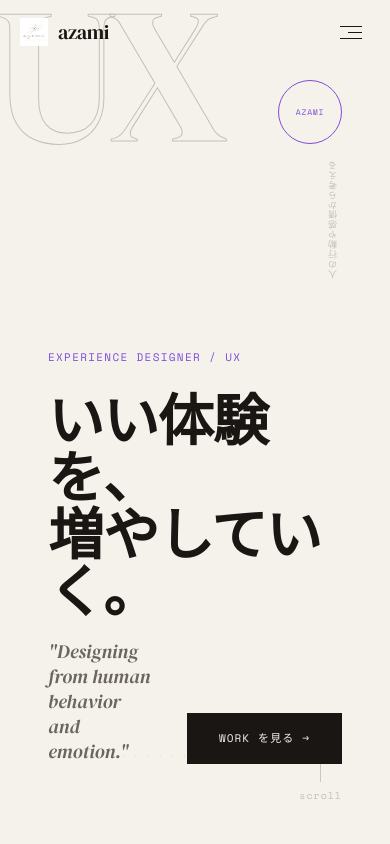
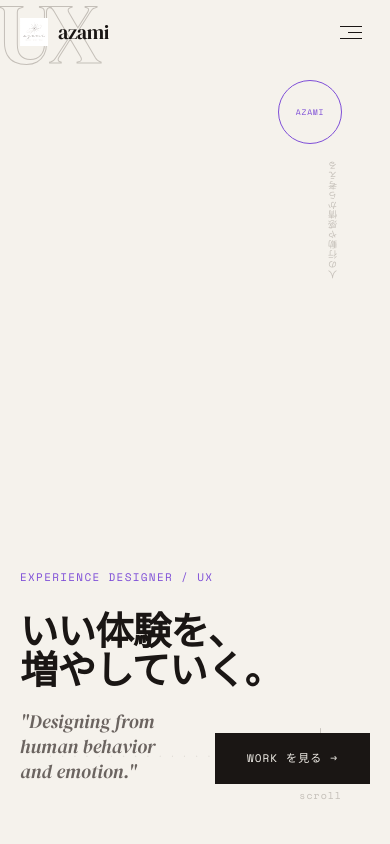
Before and after one commit to thistle519/azami-portfolio, a Next.js app: page / in a window 390 px wide. Shown: the top 844 px of the page. Built offline with nearby package versions, Linux system fonts and the light colour scheme.

Commit message:
Fix mobile hero: smaller UX ghost, h1 font size, padding

```diff
--- a/app/globals.css
+++ b/app/globals.css
@@ -151,8 +151,10 @@ img { display: block; max-width: 100%; }
   /* Footer */
   .footer-grid     { grid-template-columns: 1fr !important; gap: 32px !important; }
 
-  /* Hero text */
-  .hero-ghost      { font-size: clamp(6rem, 28vw, 12rem) !important; }
+  /* Hero */
+  .hero-section    { padding: 0 20px 60px !important; }
+  .hero-ghost      { font-size: clamp(5rem, 22vw, 10rem) !important; }
+  .hero-h1         { font-size: clamp(2.4rem, 9vw, 3.5rem) !important; }
 
   /* Work detail sidebar */
   .detail-sidebar  { display: none !important; }
--- a/components/HomeClient.js
+++ b/components/HomeClient.js
@@ -20,13 +20,13 @@ export default function HomeClient({ works }) {
   return (
     <div>
       {/* ---- HERO ---- */}
-      <section style={{
+      <section className="hero-section" style={{
         minHeight: '100vh', background: 'var(--color-bg)',
         position: 'relative', overflow: 'hidden',
         display: 'flex', flexDirection: 'column', justifyContent: 'flex-end',
         padding: '0 48px 80px',
       }}>
-        <div style={{
+        <div className="hero-ghost" style={{
           position: 'absolute', top: '-0.05em', left: '-0.03em',
           fontFamily: 'var(--font-display-en)',
           fontSize: 'clamp(12rem, 28vw, 26rem)',
@@ -51,7 +51,7 @@ export default function HomeClient({ works }) {
 
         <div style={{ position: 'relative', zIndex: 2 }}>
           <div style={{ fontFamily: 'var(--font-mono)', fontSize: '0.6875rem', letterSpacing: '0.12em', textTransform: 'uppercase', color: 'var(--color-accent-1)', marginBottom: 24 }}>Experience Designer / UX</div>
-          <h1 style={{ fontFamily: 'var(--font-serif-ja)', fontSize: 'clamp(3.5rem, 8vw, 7.5rem)', fontWeight: 700, lineHeight: 1.02, letterSpacing: '-0.02em', margin: '0 0 20px' }}>いい体験を、<br />増やしていく。</h1>
+          <h1 className="hero-h1" style={{ fontFamily: 'var(--font-serif-ja)', fontSize: 'clamp(3.5rem, 8vw, 7.5rem)', fontWeight: 700, lineHeight: 1.02, letterSpacing: '-0.02em', margin: '0 0 20px' }}>いい体験を、<br />増やしていく。</h1>
           <div style={{ display: 'flex', alignItems: 'flex-end', justifyContent: 'space-between', gap: 32 }}>
             <div style={{ fontFamily: 'var(--font-display-en)', fontSize: 'clamp(1.2rem, 2.5vw, 2rem)', fontStyle: 'italic', color: 'var(--color-ink-muted)', lineHeight: 1.3 }}>"Designing from human behavior and emotion."</div>
             <Link href="/work" style={{ fontFamily: 'var(--font-mono)', fontSize: '0.6875rem', letterSpacing: '0.1em', textTransform: 'uppercase', background: 'var(--color-ink)', color: 'var(--color-bg)', padding: '16px 32px', flexShrink: 0, transition: 'background var(--dur-mid) ease' }}
```
